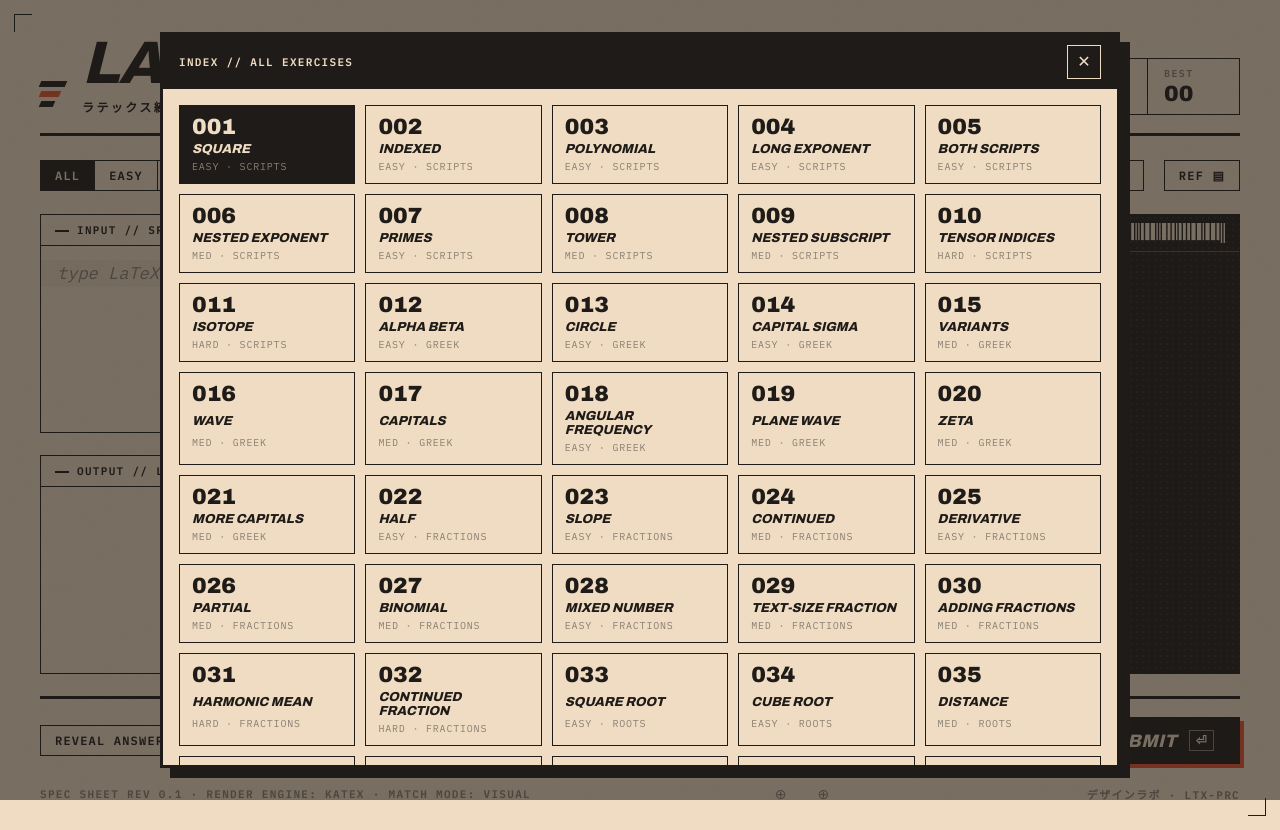
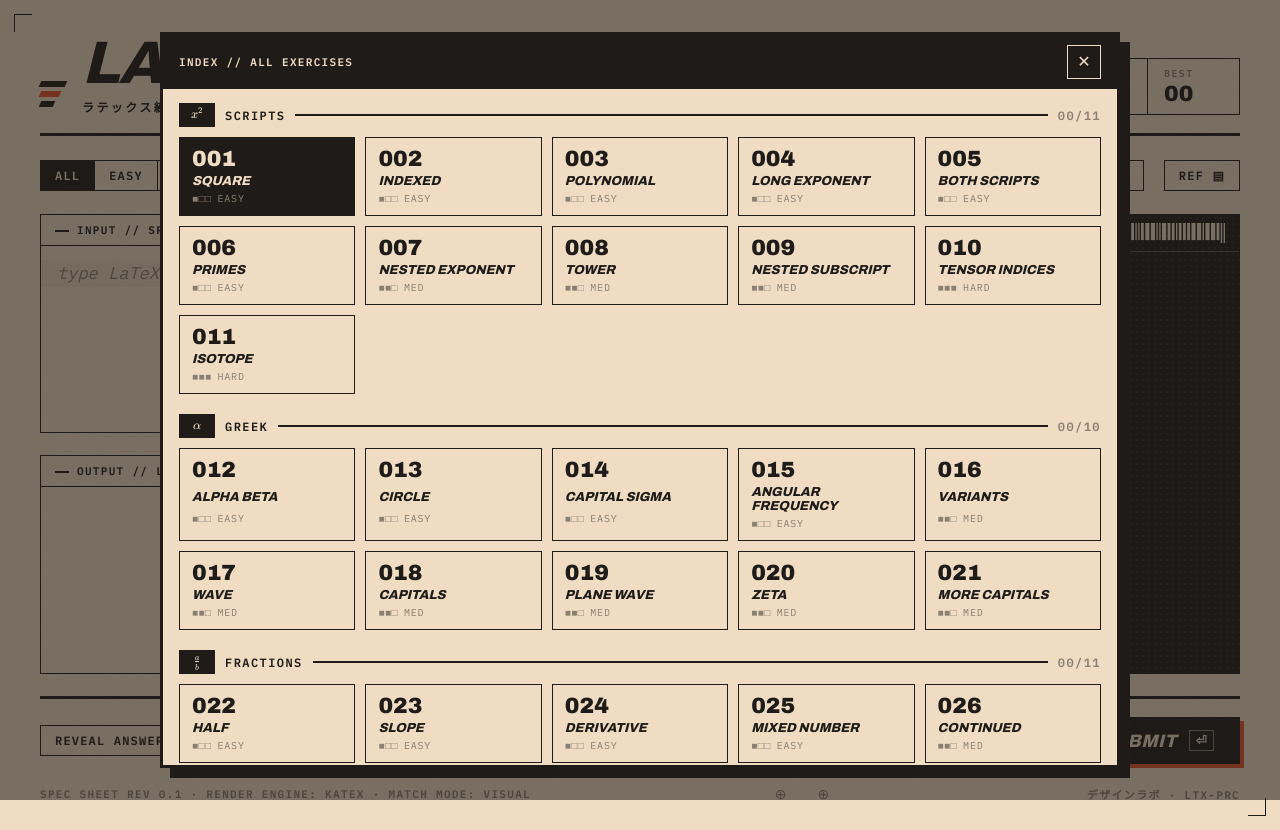
Before and after one commit to R0mba-Na11avan/latex-dojo, a website built with Vite: page index.html in a window 1280 px wide. Both pictures are taken after a click on the button "INDEX ▦". Built offline with nearby package versions, Linux system fonts and the light colour scheme.

Commit message:
Section index by topic, sort easy to hard, tone down cheat sheet orange
- Problems are ordered by topic, then difficulty, then file order;
  exercise numbers follow (progress is keyed by id, so unaffected).
- Index shows sticky topic headers with glyph badge and solved count,
  difficulty pips on tiles, and scrolls to the current problem.
- Cheat sheet headings are cream with an orange tick; orange is kept
  for interactive and brand marks.

```diff
--- a/src/main.ts
+++ b/src/main.ts
@@ -15,7 +15,7 @@ import { matches } from './match';
 import { visualMatches } from './visualMatch';
 import { Progress } from './progress';
 import { barcode } from './barcode';
-import { createTopicPicker } from './topicPicker';
+import { createTopicPicker, icon as topicIcon } from './topicPicker';
 import { applyFilter, pad, problems, topics, type Difficulty, type Filter, type Problem } from './problems';
 
 const $ = <T extends HTMLElement = HTMLElement>(id: string) => document.getElementById(id) as T;
@@ -163,9 +163,27 @@ function refilter(): void {
 // ---- index drawer ------------------------------------------------------
 
 function openIndex(): void {
-  const tiles = $('tiles');
-  tiles.replaceChildren(
-    ...problems.map((p) => {
+  const sections = topics.map((topic) => {
+    const items = problems.filter((p) => p.topic === topic);
+    const solved = items.filter((p) => progress.isSolved(p.id)).length;
+    const section = document.createElement('section');
+    section.className = 'index-section';
+    section.innerHTML = `
+      <h3 class="index-topic">
+        ${topicIcon(topic)}<span class="index-topic-name"></span>
+        <span class="index-topic-count">${pad(solved).slice(1)}/${pad(items.length).slice(1)}</span>
+      </h3>
+      <div class="tile-grid"></div>`;
+    section.querySelector('.index-topic-name')!.textContent = topic;
+    section.querySelector('.tile-grid')!.append(...items.map(indexTile));
+    return section;
+  });
+  $('tiles').replaceChildren(...sections);
+  $<HTMLDialogElement>('index').showModal();
+  $('tiles').querySelector('.tile.current')?.scrollIntoView({ block: 'center' });
+}
+
+function indexTile(p: Problem): HTMLButtonElement {
   const tile = document.createElement('button');
   tile.className = 'tile';
   if (!list.includes(p)) tile.classList.add('filtered');
@@ -174,10 +192,10 @@ function openIndex(): void {
   tile.innerHTML = `
     <span class="tile-num">${pad(p.number)}</span>
     <span class="tile-title"></span>
-        <span class="tile-meta">${DIFF_LABEL[p.difficulty]} · ${p.topic}</span>
+    <span class="tile-meta" data-difficulty="${p.difficulty}">${DIFF_LABEL[p.difficulty]}</span>
     ${solved ? '<span class="hanko" lang="ja">済</span>' : ''}`;
   tile.querySelector('.tile-title')!.textContent = p.title;
-      tile.setAttribute('aria-label', `Exercise ${p.number}: ${p.title}${solved ? ', solved' : ''}`);
+  tile.setAttribute('aria-label', `Exercise ${p.number}: ${p.title}, ${p.difficulty}${solved ? ', solved' : ''}`);
   tile.addEventListener('click', () => {
     if (!list.includes(p)) {
       filter.difficulty = 'all';
@@ -189,9 +207,6 @@ function openIndex(): void {
     load(p);
   });
   return tile;
-    }),
-  );
-  $<HTMLDialogElement>('index').showModal();
 }
 
 // ---- wiring ------------------------------------------------------------
--- a/src/problems.ts
+++ b/src/problems.ts
@@ -12,12 +12,25 @@ export interface Problem {
   number: number;
 }
 
-export const problems: Problem[] = (bank as Omit<Problem, 'number'>[]).map((p, i) => ({
-  ...p,
-  number: i + 1,
-}));
+const raw = bank as Omit<Problem, 'number'>[];
+const DIFFICULTY_RANK: Record<Difficulty, number> = { easy: 0, medium: 1, hard: 2 };
 
-export const topics: string[] = [...new Set(problems.map((p) => p.topic))];
+/** Topics in the order they first appear in problems.json. */
+export const topics: string[] = [...new Set(raw.map((p) => p.topic))];
+
+/**
+ * Bank order: by topic, then easy to hard, then file order.
+ * Exercise numbers follow this order; progress is keyed by `id`, so renumbering is harmless.
+ */
+export const problems: Problem[] = raw
+  .map((p, i) => ({ p, i }))
+  .sort(
+    (a, b) =>
+      topics.indexOf(a.p.topic) - topics.indexOf(b.p.topic) ||
+      DIFFICULTY_RANK[a.p.difficulty] - DIFFICULTY_RANK[b.p.difficulty] ||
+      a.i - b.i,
+  )
+  .map(({ p }, i) => ({ ...p, number: i + 1 }));
 
 export interface Filter {
   difficulty: Difficulty | 'all';
--- a/src/styles.css
+++ b/src/styles.css
@@ -835,7 +835,15 @@ select:focus-visible {
   display: flex;
   align-items: center;
   gap: 10px;
-  color: var(--accent);
+  color: var(--paper);
+}
+/* Orange is reserved for interactive/brand marks; headings get a small tick instead. */
+.ref-section h3::before {
+  content: '';
+  flex: none;
+  width: 6px;
+  height: 6px;
+  background: var(--accent);
 }
 .ref-section h3::after {
   content: '';
@@ -945,14 +953,53 @@ select:focus-visible {
 }
 
 .tiles {
+  min-height: 0;
+  overflow-y: auto;
+  padding: 0 16px 16px;
+}
+
+.index-section + .index-section {
+  margin-top: 6px;
+}
+/* Topic header sticks while its section scrolls past. */
+.index-topic {
+  position: sticky;
+  top: 0;
+  z-index: 1;
+  display: flex;
+  align-items: center;
+  gap: 10px;
+  margin: 0;
+  padding: 14px 0 10px;
+  background: var(--paper);
+  font-family: var(--font-mono);
+  font-size: 12px;
+  font-weight: 600;
+  letter-spacing: 0.12em;
+  text-transform: uppercase;
+}
+.index-topic .topic-icon {
+  background: var(--ink);
+  border-color: var(--ink);
+  color: var(--paper);
+}
+.index-topic::after {
+  content: '';
+  order: 1;
+  flex: 1;
+  height: 1.5px;
+  background: var(--ink);
+}
+.index-topic-count {
+  order: 2;
+  font-variant-numeric: tabular-nums;
+  color: var(--muted);
+}
+
+.tile-grid {
   display: grid;
   grid-template-columns: repeat(auto-fill, minmax(150px, 1fr));
   gap: 10px;
-  padding: 16px;
-  /* Tiles clip overflow, so without this the rows shrink to fit instead of scrolling. */
-  grid-auto-rows: max-content;
-  min-height: 0;
-  overflow-y: auto;
 }
 .tile {
   position: relative;
@@ -991,6 +1038,20 @@ select:focus-visible {
   letter-spacing: 0.08em;
   text-transform: uppercase;
   color: var(--muted);
+}
+/* Difficulty pips: ■□□ / ■■□ / ■■■ */
+.tile-meta::before {
+  margin-right: 6px;
+  letter-spacing: 0.05em;
+}
+.tile-meta[data-difficulty='easy']::before {
+  content: '■□□';
+}
+.tile-meta[data-difficulty='medium']::before {
+  content: '■■□';
+}
+.tile-meta[data-difficulty='hard']::before {
+  content: '■■■';
 }
 .hanko {
   position: absolute;
--- a/src/topicPicker.ts
+++ b/src/topicPicker.ts
@@ -28,7 +28,7 @@ const TOPIC_ICONS: Record<string, string> = {
   Famous: 'e^{i\\pi}',
 };
 
-const icon = (topic: string) =>
+export const icon = (topic: string) =>
   `<span class="topic-icon" aria-hidden="true">${katex.renderToString(TOPIC_ICONS[topic] ?? '\\bullet', { throwOnError: false })}</span>`;
 
 export interface TopicPicker {
```
Also changed, not shown: tests/match.test.ts (+14 -0 lines). Lines whose indentation alone changed are shown as unchanged.
